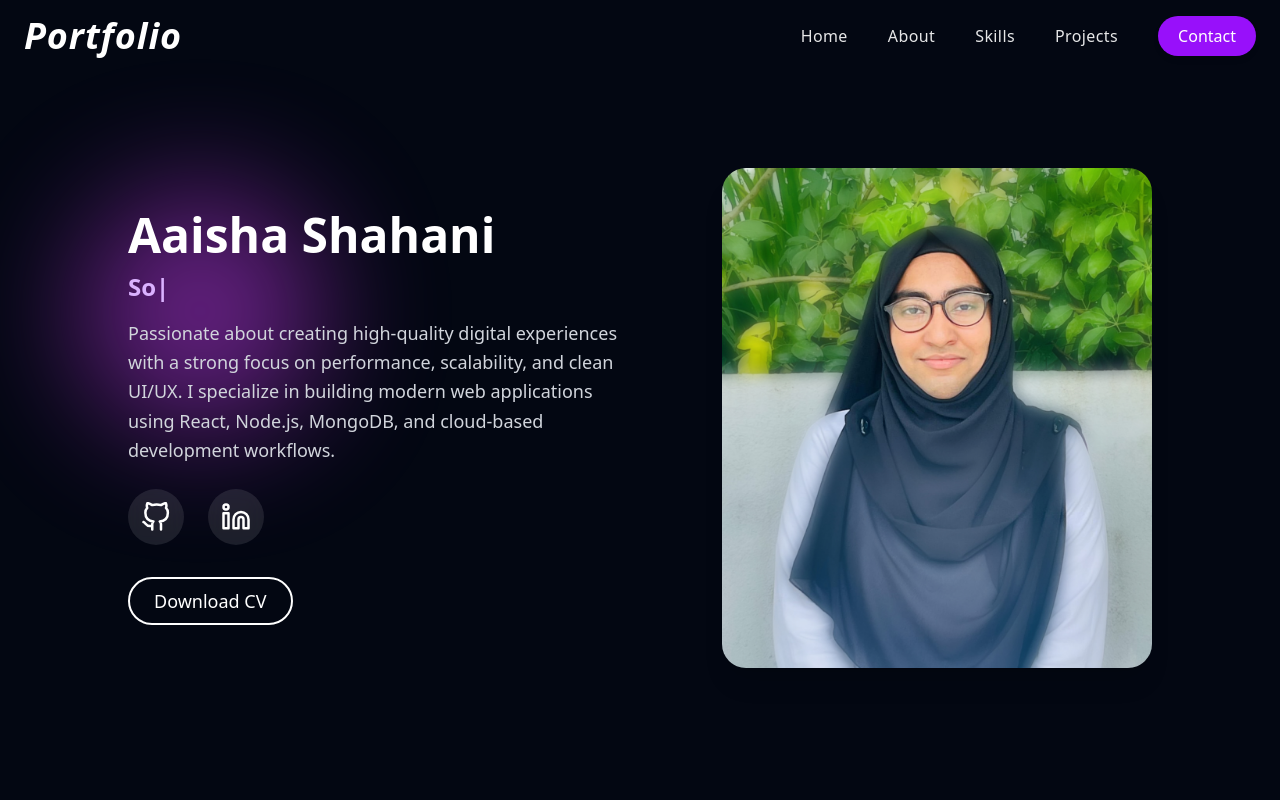
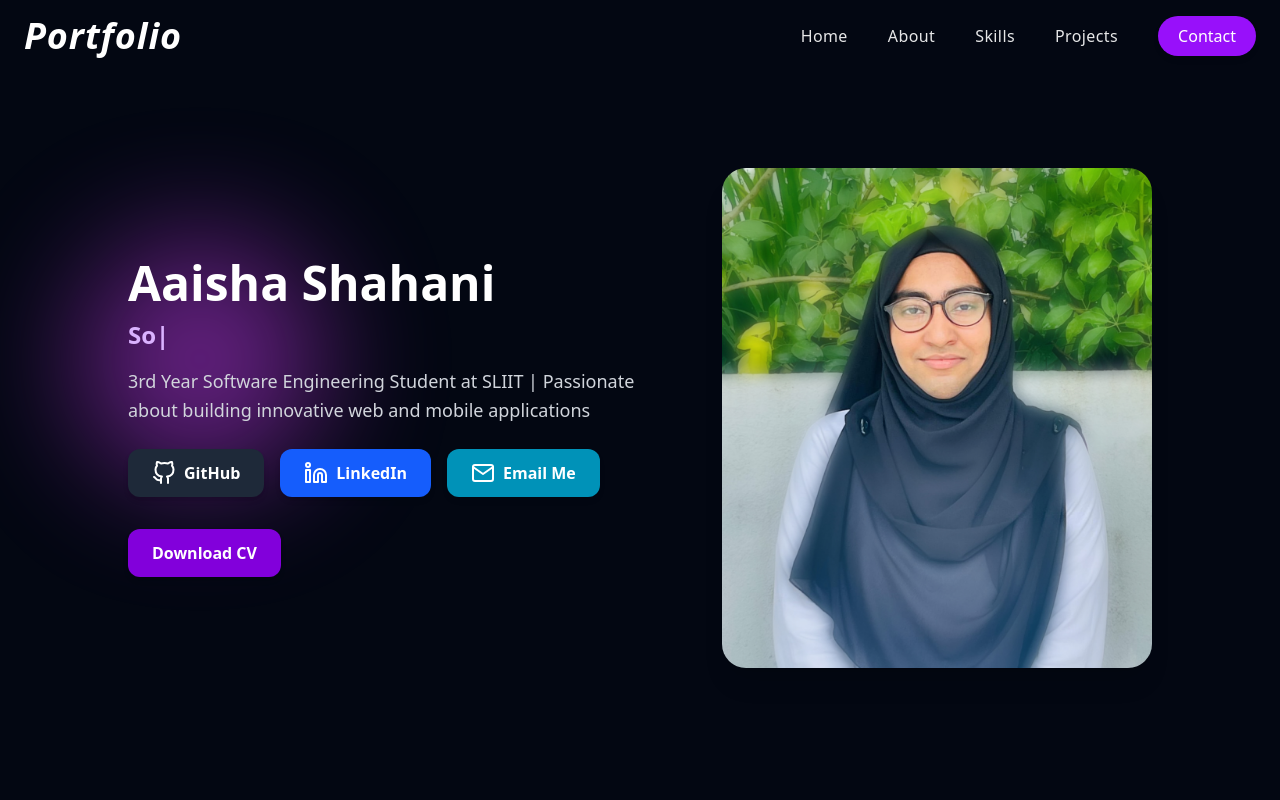
Before and after one commit to AaishaShahani2001/Portfolio, a React (Vite) app: page / in a window 1280 px wide. Shown: the top 800 px of the page. Built offline with nearby package versions, Linux system fonts and the light colour scheme.

Commit message:
updated with icons into buttons in Hero section

```diff
--- a/src/components/Hero.jsx
+++ b/src/components/Hero.jsx
@@ -1,6 +1,6 @@
 import React from 'react'
 import Navbar from './Navbar'
-import { FiGithub, FiLinkedin } from 'react-icons/fi'
+import { FiGithub, FiLinkedin, FiMail } from 'react-icons/fi'
 import imgHero from '../assets/imgHero.jpg'
 import { TypeAnimation } from 'react-type-animation'
 
@@ -46,75 +46,61 @@ export default function Hero() {
 
           {/* PROFESSIONAL PARAGRAPH */}
           <p className='text-base md:text-lg text-gray-300 mt-4 mb-6 leading-relaxed max-w-xl'>
-            Passionate about creating high-quality digital experiences with
-            a strong focus on performance, scalability, and clean UI/UX.
-            I specialize in building modern web applications using
-            React, Node.js, MongoDB, and cloud-based development workflows.
+            3rd Year Software Engineering Student at SLIIT | Passionate about
+            building innovative web and mobile applications
           </p>
 
+          {/* SOCIAL BUTTONS */}
+          <div className="flex flex-wrap items-center gap-4 mb-8">
 
-          {/* Social Icons */}
-<div className='flex items-center space-x-6 mb-8'>
-
-  {/* GitHub */}
+            {/* GitHub BUTTON */}
             <a
-    href=''
-    target='_blank'
-    className='group relative flex items-center justify-center
-               w-14 h-14 rounded-full bg-white/10 text-white text-3xl
-               transition-all duration-300 backdrop-blur-sm'
+              href=""
+              target="_blank"
+              className="flex items-center gap-2 bg-gray-800 hover:bg-gray-900
+                        text-white px-6 py-3 rounded-xl shadow-md
+                        transition-transform hover:scale-[1.03]"
             >
-    {/* Hover Glow Behind */}
-    <span className='absolute inset-0 rounded-full
-                     scale-0 group-hover:scale-150
-                     bg-purple-600/30 blur-xl opacity-0
-                     group-hover:opacity-100
-                     transition-all duration-500 -z-10'>
-    </span>
-
-    {/* Icon */}
-    <FiGithub
-      className='relative z-10 transition-all duration-300
-                 group-hover:rotate-12 group-hover:scale-110
-                 group-hover:text-purple-300'
-    />
+              <FiGithub className="text-2xl" />
+              <span className="font-semibold">GitHub</span>
             </a>
 
-  {/* LinkedIn */}
+            {/* LinkedIn BUTTON */}
             <a
-    href=''
-    target='_blank'
-    className='group relative flex items-center justify-center
-               w-14 h-14 rounded-full bg-white/10 text-white text-3xl
-               transition-all duration-300 backdrop-blur-sm'
+              href=""
+              target="_blank"
+              className="flex items-center gap-2 bg-blue-600 hover:bg-blue-700
+                        text-white px-6 py-3 rounded-xl shadow-md
+                        transition-transform hover:scale-[1.03]"
             >
-    {/* Hover Glow Behind */}
-    <span className='absolute inset-0 rounded-full
-                     scale-0 group-hover:scale-150
-                     bg-purple-600/30 blur-xl opacity-0
-                     group-hover:opacity-100
-                     transition-all duration-500 -z-10'>
-    </span>
+              <FiLinkedin className="text-2xl" />
+              <span className="font-semibold">LinkedIn</span>
+            </a>
 
-    {/* Icon */}
-    <FiLinkedin
-      className='relative z-10 transition-all duration-300
-                 group-hover:rotate-12 group-hover:scale-110
-                 group-hover:text-purple-300'
-    />
+            {/* Email BUTTON */}
+            <a
+              href="mailto:your-email@gmail.com"
+              className="flex items-center gap-2 bg-cyan-600 hover:bg-cyan-700
+                        text-white px-6 py-3 rounded-xl shadow-md
+                        transition-transform hover:scale-[1.03]"
+            >
+              <FiMail className="text-2xl" />
+              <span className="font-semibold">Email Me</span>
             </a>
 
           </div>
 
-
           {/* CV BUTTON */}
-          <a href='' download='Aaisha_Shahani_Resume.pdf'>
-            <button className='inline-flex text-white border-2 py-2 px-6 focus:outline-none
-              hover:bg-purple-800 rounded-full text-lg
-              hover:shadow-[0_0_30px_rgba(128,0,128,0.6)] transition'>
-              Download CV
+          <a href="" download="Aaisha_Shahani_Resume.pdf">
+            <button
+              className="flex items-center gap-2 bg-purple-700 hover:bg-purple-800
+                         text-white px-6 py-3 rounded-xl shadow-md
+                         transition-transform hover:scale-[1.03]"
+            >
+              <span className="font-semibold">Download CV</span>
             </button>
           </a>
+
         </section>
 
         {/* HERO IMAGE */}
```
Lines whose indentation alone changed are shown as unchanged.
